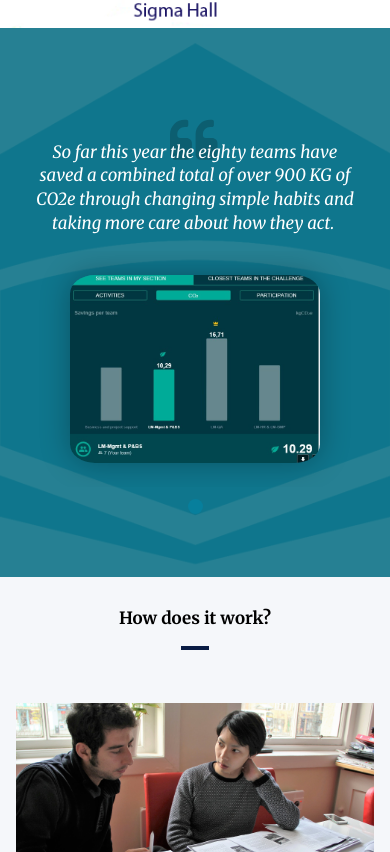
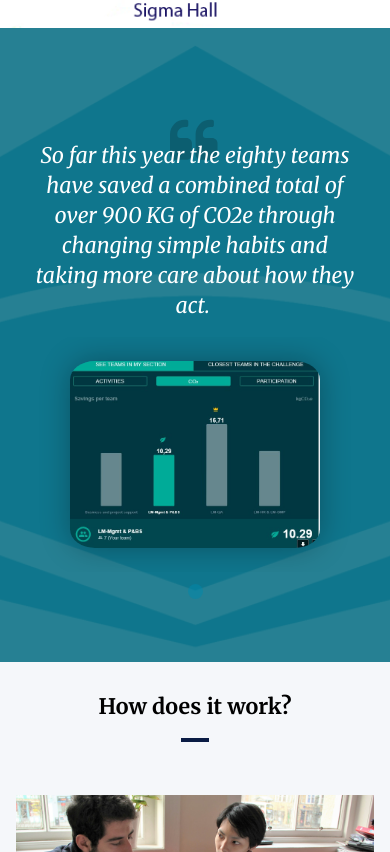
Before and after one commit to nigelmob/sso, a plain HTML site: page index.html in a window 390 px wide. Shown: the part 892-1744 px from the top of the page. Drawn offline with nearby package versions, Linux system fonts and the light colour scheme.

Commit message:
create github pages

```diff
--- a/assets/mobirise/css/mbr-additional.css
+++ b/assets/mobirise/css/mbr-additional.css
@@ -47,10 +47,10 @@ body {
 }
 .display-5 {
   font-family: 'Merriweather', serif;
-  font-size: 1.125rem;
+  font-size: 1.75rem;
 }
 .display-5 > .mbr-iconfont {
-  font-size: 1.125rem;
+  font-size: 1.75rem;
 }
 .display-7 {
   font-family: 'Open Sans', sans-serif;
@@ -81,9 +81,9 @@ body {
     line-height: calc( 1.4 * (0.95625rem + (0.875 - 0.95625) * ((100vw - 20rem) / (48 - 20))));
   }
   .display-5 {
-    font-size: 0.9rem;
-    font-size: calc( 1.04375rem + (1.125 - 1.04375) * ((100vw - 20rem) / (48 - 20)));
-    line-height: calc( 1.4 * (1.04375rem + (1.125 - 1.04375) * ((100vw - 20rem) / (48 - 20))));
+    font-size: 1.4rem;
+    font-size: calc( 1.2625rem + (1.75 - 1.2625) * ((100vw - 20rem) / (48 - 20)));
+    line-height: calc( 1.4 * (1.2625rem + (1.75 - 1.2625) * ((100vw - 20rem) / (48 - 20))));
   }
 }
 /* Buttons */
```
Also changed, not shown: 1 other file.
